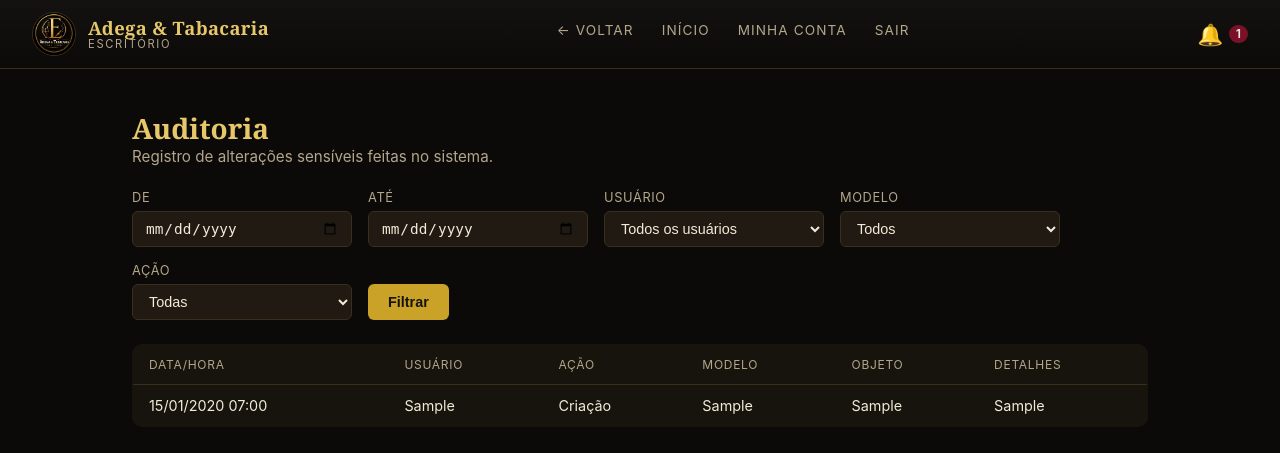
After one commit to Arthur-Ferreira-Fernandes/Adega-Escritorio, a Django app: page /auditoria/ in a window 1280 px wide. The commit adds this page. Shown: the top 453 px of the page. Run offline with Django 5.2, Linux system fonts and the light colour scheme; a user stored in the database is signed in; tables that the repository leaves empty hold one stand-in row (values such as "Sample post").

Commit message:
Adiciona auditoria de alterações sensíveis
Novo app apps/auditoria com um registro central (RegistroAuditoria)
que guarda quem fez o quê — usuário, ação, modelo, objeto e um resumo
das mudanças de campo (ex: "Preço de venda: 59.90 → 65.00"). Antes só
caixa e vendas registravam autoria; agora produto, categoria, cliente,
fornecedor, contas a pagar/receber, configurações do caixa/sangria e
gestão de usuários (criação, reset de senha, ativar/desativar) também
deixam rastro. Tela de consulta em /auditoria/, só para superusuário,
com filtro por usuário/modelo/ação/período.

O usuário do registro usa SET_NULL (não trava exclusão de conta) e
guarda o nome como texto (usuario_repr) para o histórico continuar
legível mesmo depois da conta ser apagada.

Co-Authored-By: Claude Sonnet 5 <noreply@anthropic.com>

```diff
--- /dev/null
+++ b/apps/auditoria/forms.py
@@ -0,0 +1,39 @@
+from django import forms
+from django.contrib.auth import get_user_model
+
+from .models import RegistroAuditoria
+
+User = get_user_model()
+
+MODELO_CHOICES = [
+    ("", "Todos"),
+    ("Produto", "Produto"),
+    ("Categoria", "Categoria"),
+    ("Cliente", "Cliente"),
+    ("Fornecedor", "Fornecedor"),
+    ("ContaPagar", "Conta a pagar"),
+    ("ContaReceber", "Conta a receber"),
+    ("Configuracao", "Configurações"),
+    ("User", "Usuário"),
+]
+
+
+class FiltroAuditoriaForm(forms.Form):
+    data_inicio = forms.DateField(
+        required=False, label="De", widget=forms.DateInput(attrs={"type": "date"})
+    )
+    data_fim = forms.DateField(
+        required=False, label="Até", widget=forms.DateInput(attrs={"type": "date"})
+    )
+    usuario = forms.ModelChoiceField(
+        queryset=User.objects.all().order_by("username"),
+        required=False,
+        empty_label="Todos os usuários",
+        label="Usuário",
+    )
+    modelo = forms.ChoiceField(choices=MODELO_CHOICES, required=False, label="Modelo")
+    acao = forms.ChoiceField(
+        choices=[("", "Todas")] + list(RegistroAuditoria.Acao.choices),
+        required=False,
+        label="Ação",
+    )
--- /dev/null
+++ b/apps/auditoria/models.py
@@ -0,0 +1,32 @@
+from django.conf import settings
+from django.db import models
+
+
+class RegistroAuditoria(models.Model):
+    class Acao(models.TextChoices):
+        CRIACAO = "criacao", "Criação"
+        EDICAO = "edicao", "Edição"
+        EXCLUSAO = "exclusao", "Exclusão"
+        OUTRA = "outra", "Outra"
+
+    usuario = models.ForeignKey(
+        settings.AUTH_USER_MODEL,
+        on_delete=models.SET_NULL,
+        null=True,
+        related_name="registros_auditoria",
+    )
+    usuario_repr = models.CharField(max_length=150, blank=True)
+    acao = models.CharField(max_length=10, choices=Acao.choices)
+    modelo = models.CharField(max_length=100)
+    objeto_repr = models.CharField(max_length=255)
+    objeto_id = models.PositiveIntegerField(null=True, blank=True)
+    detalhes = models.TextField(blank=True)
+    criado_em = models.DateTimeField(auto_now_add=True)
+
+    class Meta:
+        verbose_name = "Registro de auditoria"
+        verbose_name_plural = "Registros de auditoria"
+        ordering = ["-criado_em"]
+
+    def __str__(self):
+        return f"{self.get_acao_display()} · {self.modelo} · {self.objeto_repr}"
--- /dev/null
+++ b/apps/auditoria/templates/auditoria/_conteudo.html
@@ -0,0 +1,62 @@
+<form method="get" action="{% url 'auditoria:lista' %}"
+      hx-get="{% url 'auditoria:lista' %}"
+      hx-target="#auditoria-conteudo" hx-swap="innerHTML" hx-indicator="#auditoria-conteudo"
+      hx-push-url="true"
+      class="formulario">
+    {% for field in form %}
+    <div class="campo">
+        <label for="{{ field.id_for_label }}">{{ field.label }}</label>
+        {{ field }}
+    </div>
+    {% endfor %}
+    <button type="submit" class="botao">Filtrar</button>
+</form>
+
+<table class="tabela">
+    <thead>
+        <tr>
+            <th>Data/hora</th>
+            <th>Usuário</th>
+            <th>Ação</th>
+            <th>Modelo</th>
+            <th>Objeto</th>
+            <th>Detalhes</th>
+        </tr>
+    </thead>
+    <tbody>
+        {% for registro in pagina %}
+        <tr>
+            <td>{{ registro.criado_em|date:"d/m/Y H:i" }}</td>
+            <td>{{ registro.usuario_repr }}</td>
+            <td>{{ registro.get_acao_display }}</td>
+            <td>{{ registro.modelo }}</td>
+            <td>{{ registro.objeto_repr }}</td>
+            <td>{{ registro.detalhes|default:"—" }}</td>
+        </tr>
+        {% empty %}
+        <tr>
+            <td colspan="6">Nenhum registro encontrado para os filtros selecionados.</td>
+        </tr>
+        {% endfor %}
+    </tbody>
+</table>
+
+{% if pagina.has_other_pages %}
+<div style="display: flex; gap: 0.5rem; align-items: center; justify-content: center; margin-top: 1rem;">
+    {% if pagina.has_previous %}
+    <a href="?{{ querystring }}&pagina={{ pagina.previous_page_number }}"
+       hx-get="?{{ querystring }}&pagina={{ pagina.previous_page_number }}"
+       hx-target="#auditoria-conteudo" hx-swap="innerHTML" hx-indicator="#auditoria-conteudo"
+       hx-push-url="true"
+       class="botao botao--secundario">Anterior</a>
+    {% endif %}
+    <span class="subtitulo-pagina" style="margin: 0;">Página {{ pagina.number }} de {{ pagina.paginator.num_pages }}</span>
+    {% if pagina.has_next %}
+    <a href="?{{ querystring }}&pagina={{ pagina.next_page_number }}"
+       hx-get="?{{ querystring }}&pagina={{ pagina.next_page_number }}"
+       hx-target="#auditoria-conteudo" hx-swap="innerHTML" hx-indicator="#auditoria-conteudo"
+       hx-push-url="true"
+       class="botao botao--secundario">Próxima</a>
+    {% endif %}
+</div>
+{% endif %}
--- /dev/null
+++ b/apps/auditoria/templates/auditoria/lista.html
@@ -0,0 +1,16 @@
+{% extends "base.html" %}
+
+{% block titulo %}Auditoria · Adega &amp; Tabacaria Escritório{% endblock %}
+
+{% block conteudo %}
+<div class="cabecalho-pagina" style="margin-bottom: 1.5rem;">
+    <div>
+        <h1 class="titulo-pagina">Auditoria</h1>
+        <p class="subtitulo-pagina">Registro de alterações sensíveis feitas no sistema.</p>
+    </div>
+</div>
+
+<div id="auditoria-conteudo">
+    {% include "auditoria/_conteudo.html" %}
+</div>
+{% endblock %}
--- /dev/null
+++ b/apps/auditoria/urls.py
@@ -0,0 +1,9 @@
+from django.urls import path
+
+from . import views
+
+app_name = "auditoria"
+
+urlpatterns = [
+    path("", views.lista, name="lista"),
+]
--- /dev/null
+++ b/apps/auditoria/views.py
@@ -0,0 +1,43 @@
+from django.contrib.auth.decorators import login_required, user_passes_test
+from django.core.paginator import Paginator
+from django.shortcuts import render
+
+from .forms import FiltroAuditoriaForm
+from .models import RegistroAuditoria
+
+
+def _somente_admin(user):
+    return user.is_superuser
+
+
+@login_required
+@user_passes_test(_somente_admin)
+def lista(request):
+    form = FiltroAuditoriaForm(request.GET or None)
+    registros = RegistroAuditoria.objects.select_related("usuario")
+
+    if form.is_valid():
+        if form.cleaned_data.get("data_inicio"):
+            registros = registros.filter(criado_em__date__gte=form.cleaned_data["data_inicio"])
+        if form.cleaned_data.get("data_fim"):
+            registros = registros.filter(criado_em__date__lte=form.cleaned_data["data_fim"])
+        if form.cleaned_data.get("usuario"):
+            registros = registros.filter(usuario=form.cleaned_data["usuario"])
+        if form.cleaned_data.get("modelo"):
+            registros = registros.filter(modelo=form.cleaned_data["modelo"])
+        if form.cleaned_data.get("acao"):
+            registros = registros.filter(acao=form.cleaned_data["acao"])
+
+    paginator = Paginator(registros, 20)
+    pagina = paginator.get_page(request.GET.get("pagina"))
+
+    querystring = request.GET.copy()
+    querystring.pop("pagina", None)
+
+    contexto = {"form": form, "pagina": pagina, "querystring": querystring.urlencode()}
+    template = (
+        "auditoria/_conteudo.html"
+        if request.headers.get("HX-Request") == "true"
+        else "auditoria/lista.html"
+    )
+    return render(request, template, contexto)
--- a/config/settings/base.py
+++ b/config/settings/base.py
@@ -27,6 +27,7 @@ INSTALLED_APPS = [
     "apps.notificacoes",
     "apps.usuarios",
     "apps.configuracoes",
+    "apps.auditoria",
 ]
 
 MIDDLEWARE = [
--- a/config/urls.py
+++ b/config/urls.py
@@ -20,4 +20,5 @@ urlpatterns = [
     path("notificacoes/", include("apps.notificacoes.urls")),
     path("usuarios/", include("apps.usuarios.urls")),
     path("administracao/", include("apps.configuracoes.urls")),
+    path("auditoria/", include("apps.auditoria.urls")),
 ]
--- a/templates/inicio.html
+++ b/templates/inicio.html
@@ -43,5 +43,11 @@
         <p>Seu usuário/senha e configurações do caixa.</p>
     </a>
     {% endif %}
+    {% if user.is_superuser %}
+    <a href="{% url 'auditoria:lista' %}" class="cartao cartao-modulo">
+        <h2>Auditoria</h2>
+        <p>Registro de alterações sensíveis feitas no sistema.</p>
+    </a>
+    {% endif %}
 </div>
 {% endblock %}
```
Also changed, not shown: apps/auditoria/admin.py (added, +9 -0 lines), apps/auditoria/apps.py (added, +8 -0 lines), apps/auditoria/servicos.py (added, +25 -0 lines), apps/clientes/views.py (+27 -2 lines), apps/configuracoes/views.py (+17 -0 lines), apps/estoque/views.py (+27 -2 lines), apps/financeiro/views.py (+35 -2 lines), apps/usuarios/views.py (+17 -1 lines), apps/auditoria/__init__.py (added), apps/auditoria/migrations/0001_initial.py (added), apps/auditoria/migrations/__init__.py (added).
